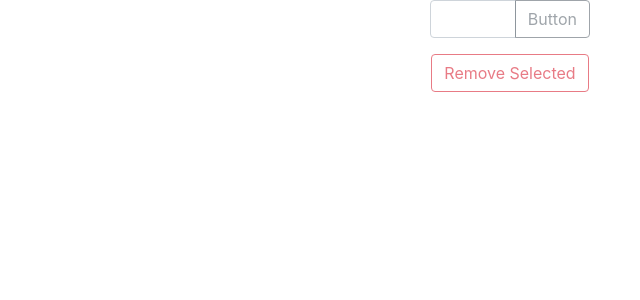
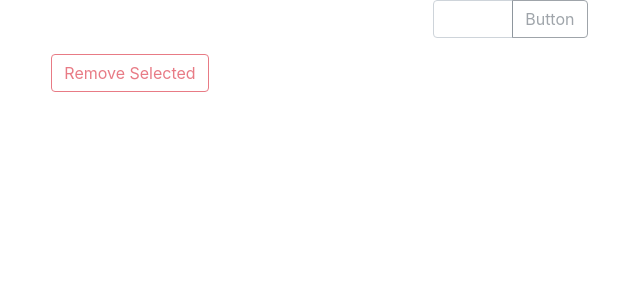
Before and after one commit to Hayk30/todo-checkbox-list, a React (Create React App) app: page / in a window 1280 px wide. Shown: the top 300 px of the page, without its empty margins (130-770 px from the left). Built offline with nearby package versions, Linux system fonts and the light colour scheme.

Commit message:
modal window

```diff
--- /dev/null
+++ b/src/components/addTasks.js
@@ -0,0 +1,53 @@
+import React, { Component } from 'react';
+import { Button,InputGroup,FormControl } from 'react-bootstrap';
+
+
+export default class AddTask extends Component {
+    state = {
+        inpValues: '',
+    }
+    hendleChange = (ev) => {
+        this.setState({
+            inpValues: ev.target.value
+        })
+    }
+    hedleKeydown = (ev) => {
+        if (ev.key === 'Enter') {
+            this.hendleClick()
+        }
+    }
+
+    hendleClick = (value) => {
+        const {inpValues}= this.state
+        if(!inpValues){
+            return
+        }
+        this.props.onAdd(inpValues)
+        this.setState({
+            inpValues: ''
+        })
+    }
+    render() {
+        const {inpValues} = this.state;
+        const {disabled} = this.props;
+        return (
+            <InputGroup className="mb-3">
+                <FormControl
+                    aria-describedby="basic-addon1"
+                    value={inpValues}
+                    onChange={this.hendleChange}
+                    onKeyDown={(ev) => this.hedleKeydown(ev)}
+                    disabled={disabled}
+
+                />
+                <InputGroup.Append>
+                    <Button
+                        variant="outline-secondary"
+                        onClick={this.hendleClick}
+                        disabled={!inpValues}
+                    >Button</Button>
+                </InputGroup.Append>
+            </InputGroup>
+        )
+    }
+}
--- /dev/null
+++ b/src/components/card.css
@@ -0,0 +1,3 @@
+.task{
+    border: 2px solid #b6f508!important;
+}
--- a/src/components/card.js
+++ b/src/components/card.js
@@ -1,5 +1,6 @@
 import React, { Component } from 'react'
 import { Button, Card } from 'react-bootstrap';
+import './card.css'
 
 
 class MyCard extends Component {
@@ -9,18 +10,21 @@ class MyCard extends Component {
     }
     render() {
         const task = this.props.data
+        const {disabled} = this.props
+        const {selectedCard} = this.props
         return (
-            <Card className='task'>
+            <Card className={selectedCard ? 'task' : ''}>
                 <Card.Body>
                     <input
                         type="checkbox"
                         onClick={() => this.props.onCheacke(task._id)}
+                        key={task._id}
                     />
                     <Card.Title>{task.text.slice(0, 4) + '...'}</Card.Title>
                     <Card.Text>
                         {task.text}
                     </Card.Text>
-                    <Button variant="danger" onClick={() => this.props.onRemove(task._id)}>Delete</Button>
+                    <Button variant="danger" onClick={() => this.props.onRemove(task._id)} disabled={disabled}>Delete</Button>
                 </Card.Body>
             </Card>
         );
--- /dev/null
+++ b/src/components/removeModal.js
@@ -0,0 +1,21 @@
+import React from 'react'
+import { Button, Modal } from 'react-bootstrap';
+
+export default function Confirm(props) {
+    return (
+            <Modal show={true} onHide={props.onClose} animation={false}>
+                <Modal.Header closeButton>
+                    <Modal.Title>Modal heading</Modal.Title>
+                </Modal.Header>
+                <Modal.Body>Are you whant delete this {props.count} task</Modal.Body>
+                <Modal.Footer>
+                    <Button variant="primary" onClick={props.onClose}>
+                        Close
+                    </Button>
+                    <Button variant="danger" onClick={props.onSubmite}>
+                        Delete
+                    </Button>
+                </Modal.Footer>
+            </Modal>
+    )
+}
--- a/src/components/todo.js
+++ b/src/components/todo.js
@@ -1,22 +1,19 @@
 import React, { Component } from 'react';
 // import Lists from './lists';
 import './todo.css'
-import { InputGroup, Button, FormControl, Container, Row, Col } from 'react-bootstrap';
+import { Button, Container, Row, Col } from 'react-bootstrap';
 import idGenerator from './idGenerator';
 import MyCard from './card'
+import AddTask from './addTasks';
+import Confirm from './removeModal';
 
 class Todo extends Component {
     state = {
         tasks: [],
-        inpValues: '',
-        selectedCard: new Set()
+        selectedCard: new Set(),
+        toggle: false,
     }
-    hendleChange = (ev) => {
-        this.setState({
-            inpValues: ev.target.value
-        })
-        console.log(ev.target.value)
-    }
+
     onCheacke = (taskId) => {
         const selectedCard = new Set(this.state.selectedCard)
         if (selectedCard.has(taskId)) {
@@ -28,31 +25,27 @@ class Todo extends Component {
             selectedCard: selectedCard
         })
     }
-    hendleClick = (ev) => {
-        const { inpValues } = this.state
-        if (!inpValues) {
-            return
-        }
+    hendleClick = (value) => {
         const myId = {
-            text: inpValues,
+            text: value,
             _id: idGenerator()
         }
         const newTasks = [myId, ...this.state.tasks]
 
         this.setState({
             tasks: newTasks,
-            inpValues: ""
         })
     }
-    hedleKeydown = (ev) => {
-        if (ev.key === 'Enter') {
-            this.hendleClick()
-        }
-    }
+
     hendleDelete = (taskId) => {
         const delId = this.state.tasks.filter(task => task._id !== taskId);
         this.setState({
             tasks: delId,
+        })
+    }
+    toggleConfirm = () => {
+        this.setState({
+            toggle: !this.state.toggle
         })
     }
     handleRemove = () => {
@@ -62,11 +55,12 @@ class Todo extends Component {
         })
         this.setState({
             tasks,
+            toggle:false,
             selectedCard: new Set()
         })
     }
     render() {
-        const { inpValues, selectedCard } = this.state
+        const { toggle, selectedCard } = this.state
         const tasksArr = this.state.tasks.map((task, i) => {
             return (
                 <Col key={i} xs={12} sm={6} md={4} lg={3} xl={2}>
@@ -74,32 +68,22 @@ class Todo extends Component {
                         data={task}
                         onRemove={this.hendleDelete}
                         onCheacke={this.onCheacke}
-
+                        disabled={!!selectedCard.size}
                     />
                 </Col>
 
             )
         })
         return (
-            <div className="todo">
+            <div>
+                <Container>
                     <Container>
                         <Row className="justify-content-center">
                             <Col md={8} xl={2} lg={3} sm={6}>
-                            <InputGroup className="mb-3">
-                                <FormControl
-                                    aria-describedby="basic-addon1"
-                                    value={inpValues}
-                                    onChange={this.hendleChange}
-                                    onKeyDown={(ev) => this.hedleKeydown(ev)}
+                                <AddTask
+                                    onAdd={this.hendleClick}
+                                    disabled={!!selectedCard.size}
                                 />
-                                <InputGroup.Append>
-                                    <Button
-                                        variant="outline-secondary"
-                                        onClick={this.hendleClick}
-                                        disabled={!inpValues}
-                                    >Button</Button>
-                                </InputGroup.Append>
-                            </InputGroup>
                             </Col>
                         </Row>
                     </Container>
@@ -107,13 +91,26 @@ class Todo extends Component {
                     <Row>
                         {tasksArr}
                     </Row>
+                    <Row>
+                        <Col xs={4}>
                             <Button
                                 variant='outline-danger'
-                    onClick={this.handleRemove}
+                                onClick={this.toggleConfirm}
                                 disabled={selectedCard.size === 0 ? true : false}
                             >
                                 Remove Selected
                             </Button>
+                        </Col>
+                    </Row>
+                </Container>
+                {toggle &&
+                <Confirm
+                    onSubmite={this.handleRemove}
+                    onClose={this.toggleConfirm}
+                    count={selectedCard.size}
+                />
+                }
+
             </div>
         );
     }
```
Also changed, not shown: 1 other file (tests, documents, lock files or other folders). Lines whose indentation alone changed are shown as unchanged.
